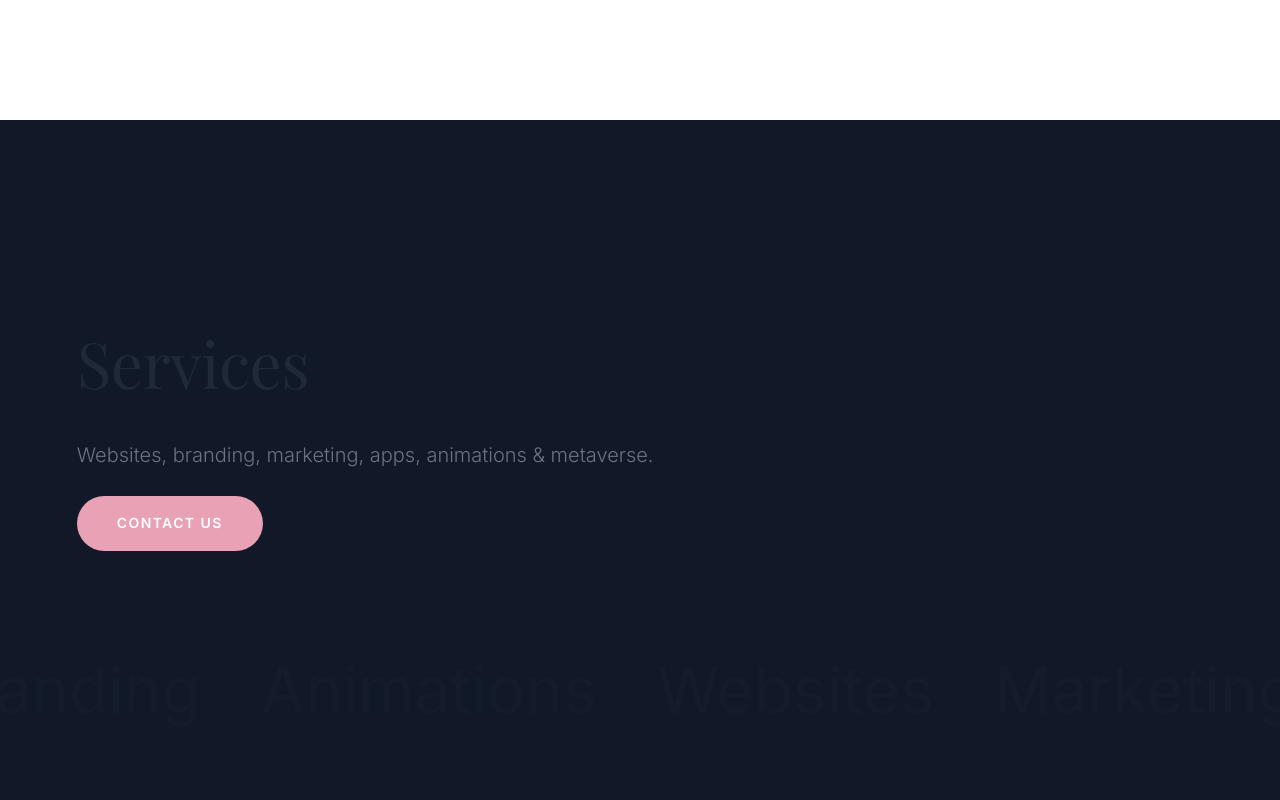
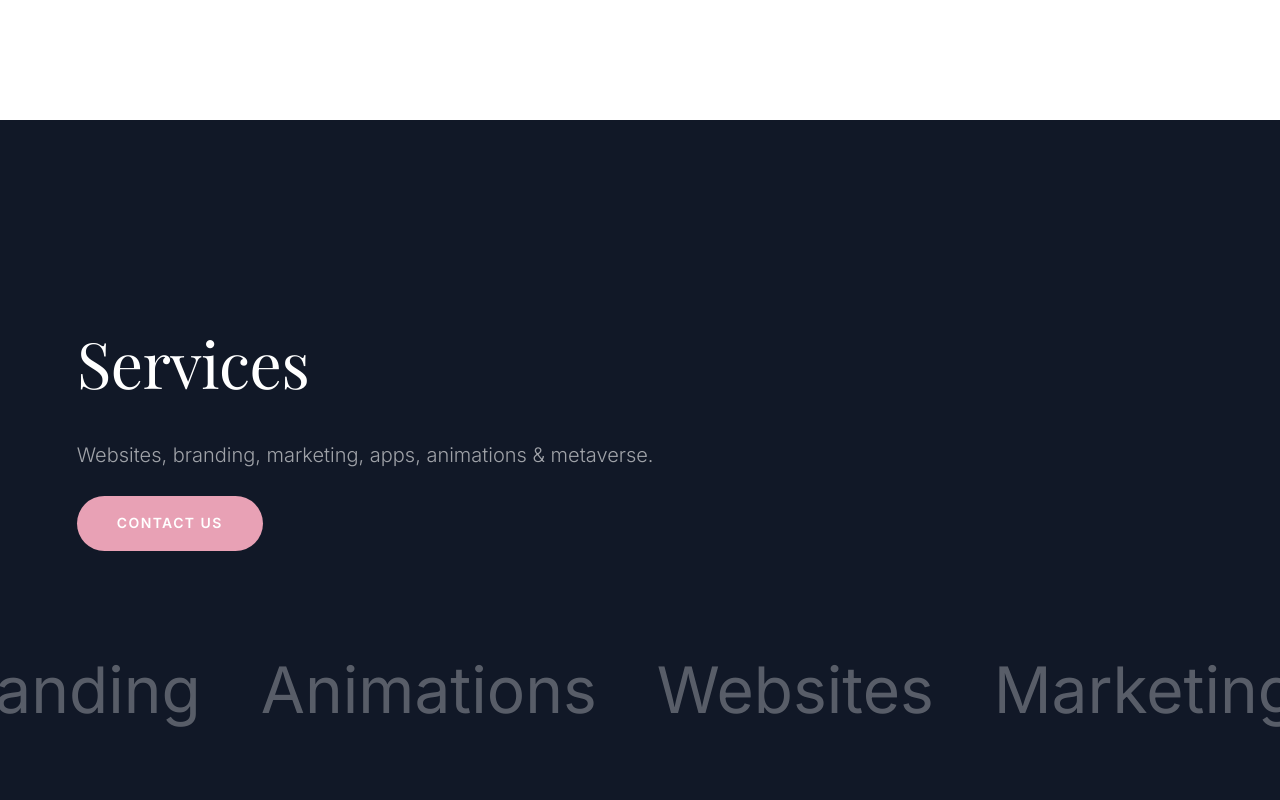
Before and after one commit to sourav355yadav-jpg/desov-site, a Next.js app: page /studio in a window 1280 px wide. Shown: the part 1940-2740 px from the top of the page. Built offline with nearby package versions, Linux system fonts and the light colour scheme.

Commit message:
Add theme-dark utility to fix text contrast on dark background sections

```diff
--- a/app/components/Footer.tsx
+++ b/app/components/Footer.tsx
@@ -30,7 +30,7 @@ export default function Footer() {
   }, []);
 
   return (
-    <footer ref={footerRef} className="footer">
+    <footer ref={footerRef} className="footer theme-dark">
       {/* 3D Render Element */}
       <div style={{ textAlign: 'center', marginBottom: '60px' }}>
         <div
--- a/app/globals.css
+++ b/app/globals.css
@@ -22,6 +22,15 @@
   --nav-height: 80px;
   --transition-smooth: cubic-bezier(0.25, 0.46, 0.45, 0.94);
   --transition-snappy: cubic-bezier(0.76, 0, 0.24, 1);
+}
+
+/* ===== Theme Modifiers ===== */
+.theme-dark {
+  --text-primary: #ffffff;
+  --text-secondary: rgba(255, 255, 255, 0.85);
+  --text-muted: rgba(255, 255, 255, 0.6);
+  --line-color: rgba(255, 255, 255, 0.15);
+  color: var(--text-secondary);
 }
 
 /* ===== Reset & Base ===== */
--- a/app/page.tsx
+++ b/app/page.tsx
@@ -259,7 +259,7 @@ function ServicesSection() {
   }, []);
 
   return (
-    <section ref={sectionRef} className="section" style={{ background: 'var(--bg-secondary)' }}>
+    <section ref={sectionRef} className="section theme-dark" style={{ background: 'var(--bg-secondary)' }}>
       <div className="container">
         <h2 ref={titleRef} className="section-title">Services</h2>
         <p ref={subtitleRef} className="section-subtitle" style={{ marginBottom: '60px' }}>
--- a/app/studio/page.tsx
+++ b/app/studio/page.tsx
@@ -141,7 +141,7 @@ function ServicesMarqueeSection() {
   useScrollReveal(subtitleRef, { y: 20 });
 
   return (
-    <section ref={sectionRef} className="section" style={{ background: 'var(--bg-secondary)' }}>
+    <section ref={sectionRef} className="section theme-dark" style={{ background: 'var(--bg-secondary)' }}>
       <div className="container">
         <h2 ref={titleRef} className="section-title">Services</h2>
         <p ref={subtitleRef} className="section-subtitle" style={{ marginBottom: '24px' }}>
@@ -220,7 +220,7 @@ function CareersSection() {
   useScrollReveal(subtitleRef, { y: 20 });
 
   return (
-    <section ref={sectionRef} className="section" style={{ background: 'var(--bg-secondary)' }}>
+    <section ref={sectionRef} className="section theme-dark" style={{ background: 'var(--bg-secondary)' }}>
       <div className="container">
         <h2 ref={titleRef} className="section-title">Careers</h2>
         <p ref={subtitleRef} className="section-subtitle" style={{ marginBottom: '60px' }}>
--- a/app/work/[slug]/page.tsx
+++ b/app/work/[slug]/page.tsx
@@ -253,7 +253,7 @@ function ProjectDescription({ project }: { project: typeof PROJECTS[string] }) {
   useScrollReveal(textRef, { y: 20 });
 
   return (
-    <section className="section" style={{ background: 'var(--bg-secondary)' }}>
+    <section className="section theme-dark" style={{ background: 'var(--bg-secondary)' }}>
       <div className="container">
         <h2 ref={titleRef} className="section-title">{project.name}</h2>
         <div ref={textRef} style={{ maxWidth: '700px' }}>
```
